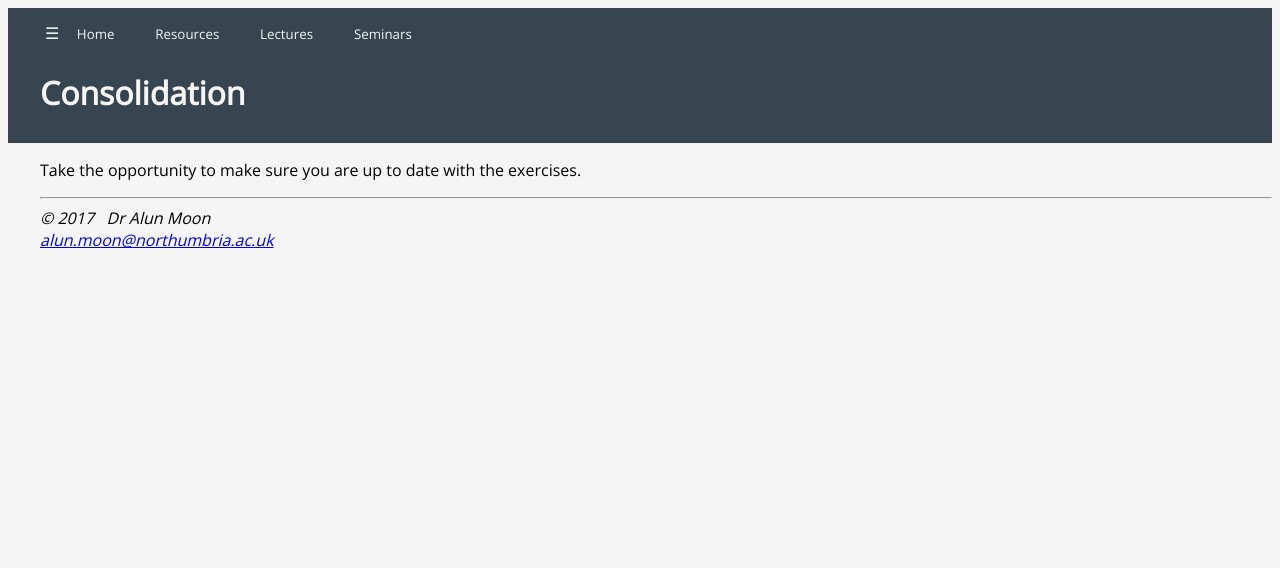
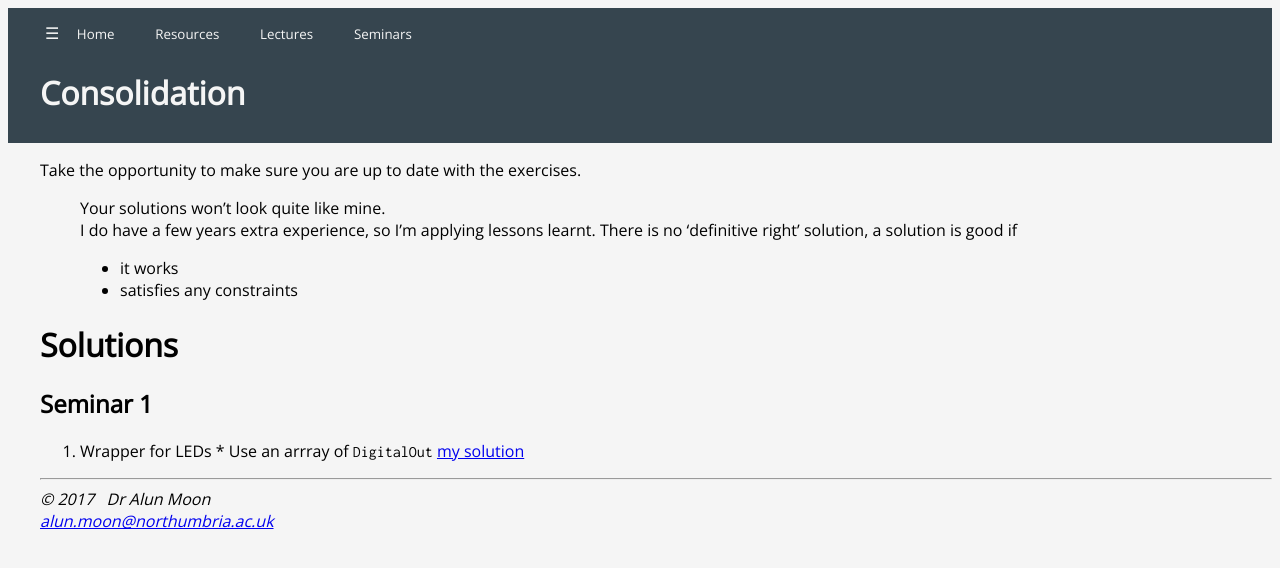
Before and after one commit to kf5011/kf5011.github.io, a Jekyll site: the page built from _seminars/05.md, in a window 1280 px wide. Shown: the top 568 px of the page. Built offline with Jekyll 4.4.1, drawn with Linux system fonts in a browser that asks for light colours.

Commit message:
solution 1.1

```diff
--- a/_seminars/05.md
+++ b/_seminars/05.md
@@ -6,3 +6,13 @@ excerpt_separator: <!--more-->
 Take the opportunity to make sure you are up to  date with the exercises.
 
 <!--more-->
+> Your solutions won't look quite like mine.
+> I do have a few years extra experience, so I'm applying lessons learnt.
+> There is no 'definitive right' solution,  a solution is good if
+>   * it works
+>   * satisfies any constraints
+
+# Solutions
+## Seminar 1
+  1. Wrapper for LEDs
+    * Use an arrray of `DigitalOut` [my solution](https://github.com/dr-alun-moon/solution1.1)
--- a/css/layout.scss
+++ b/css/layout.scss
@@ -33,7 +33,7 @@ pre {
 .danger   { @extend .alert; border-color: red; }
 .question { @extend .alert; border-color: DarkGrey; }
 .exercise { @extend .alert; border-color: SkyBlue; }
-
+.answer   { @extend .alert; border-color: MediumSlateBlue; }
 
 section {
     margin-top: 0.5em;
```
Also changed, not shown: Gemfile.lock.
